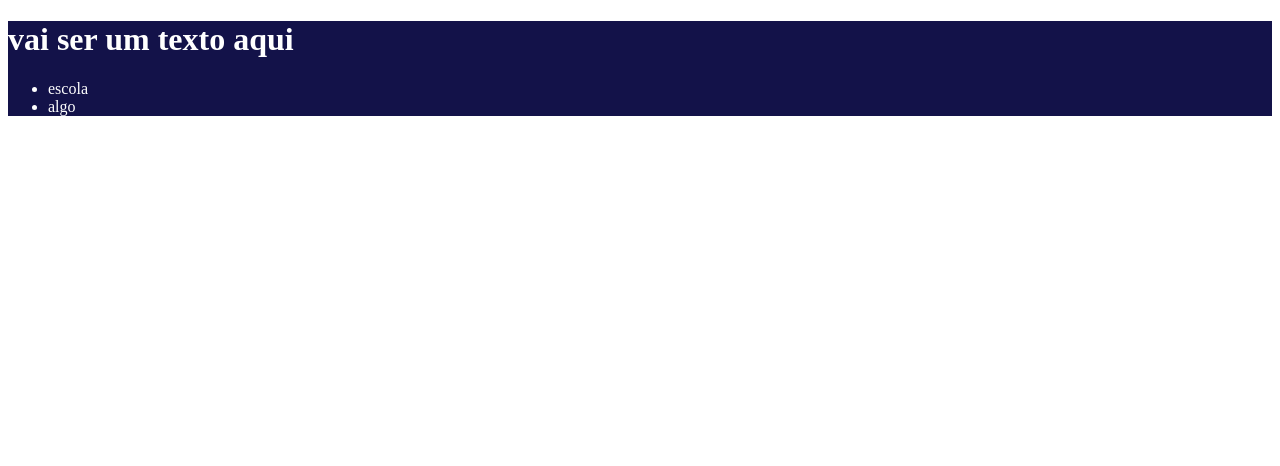
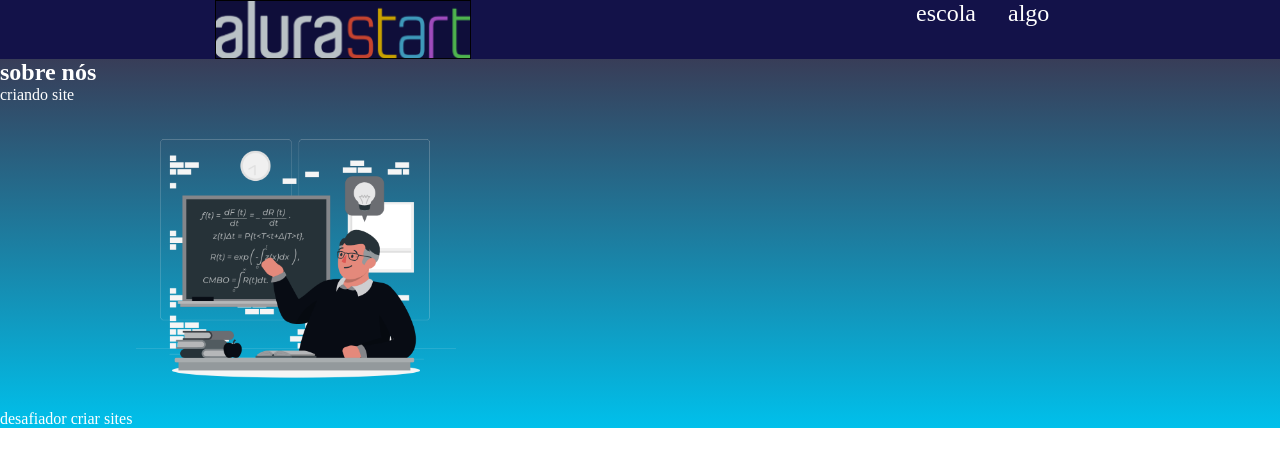
Before and after one commit to rolima01/1-alura-projeto, a plain HTML site: page index.html in a window 1280 px wide. Drawn offline with Linux system fonts and the light colour scheme.

Commit message:
fiz bastante coisa

```diff
--- a/index.html
+++ b/index.html
@@ -8,13 +8,21 @@
 <link rel="stylesheet" href="style.css">
 </head>
 <body>
-    <header>
-        <h1>vai ser um texto aqui</h1>
-        <ul>
-            <li>escola</li>
-            <li>algo</li>
+    <header class="cabecalho">
+        <img class="cabecalho-imagem" src="./img/alurastart logo 1.png" alt="logo alurastart">
+        <ul class="cabecalho">
+            <li class="cabecalho-lista-item">escola</li>
+            <li class="cabecalho-lista-item">algo</li>
         </ul>
     </header>
+    <section class="escola">
+        <div>
+        <h2>sobre nós</h2>
+        <p class="texto 1"></p>criando site
+        <p class="texto 2"></p>desafiador criar sites
+        <img class="Formula-rafiki" src="./img/Formula-rafiki.png" alt="professor no quadro">
+        </div>
 
+    </section>
 </body>
 </html>
--- a/style.css
+++ b/style.css
@@ -1,4 +1,32 @@
-header {
+*{
+    margin: 0;
+    padding: 0;
+}
+.cabecalho {
     background-color:#131249 ;
     color: white;
+    display: flex;
+    justify-content: space-around;
+    padding: 24 0px;
+    font-size: 24px;
 }
+.cabecalho-imagem{
+    width: 20%;
+}
+.cabecalho-lista-item{
+    display: inline-block;
+    margin: 0 16px;
+    padding: 24 0px;
+}
+.Formula-rafiki{
+    width: 25%;
+}
+.escola{
+    background-image: linear-gradient(#383D58,#00c0eb);
+    color: white;
+    display: flex;
+    justify-content: center;
+}
+.conteudo{
+    width: 35%;
+}
```
Also changed, not shown: img/Formula-rafiki.png (added), img/alurastart logo 1.png (added).
